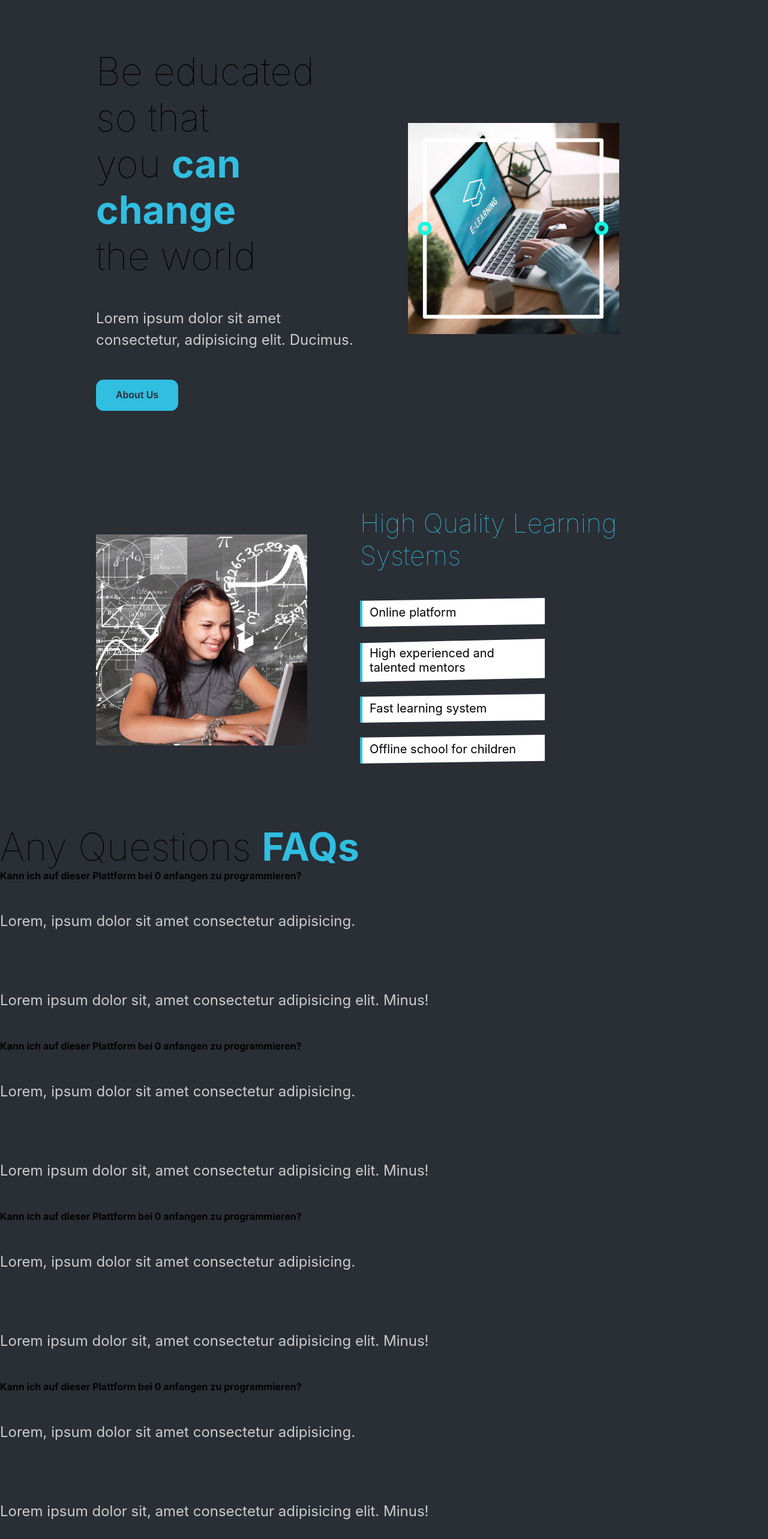
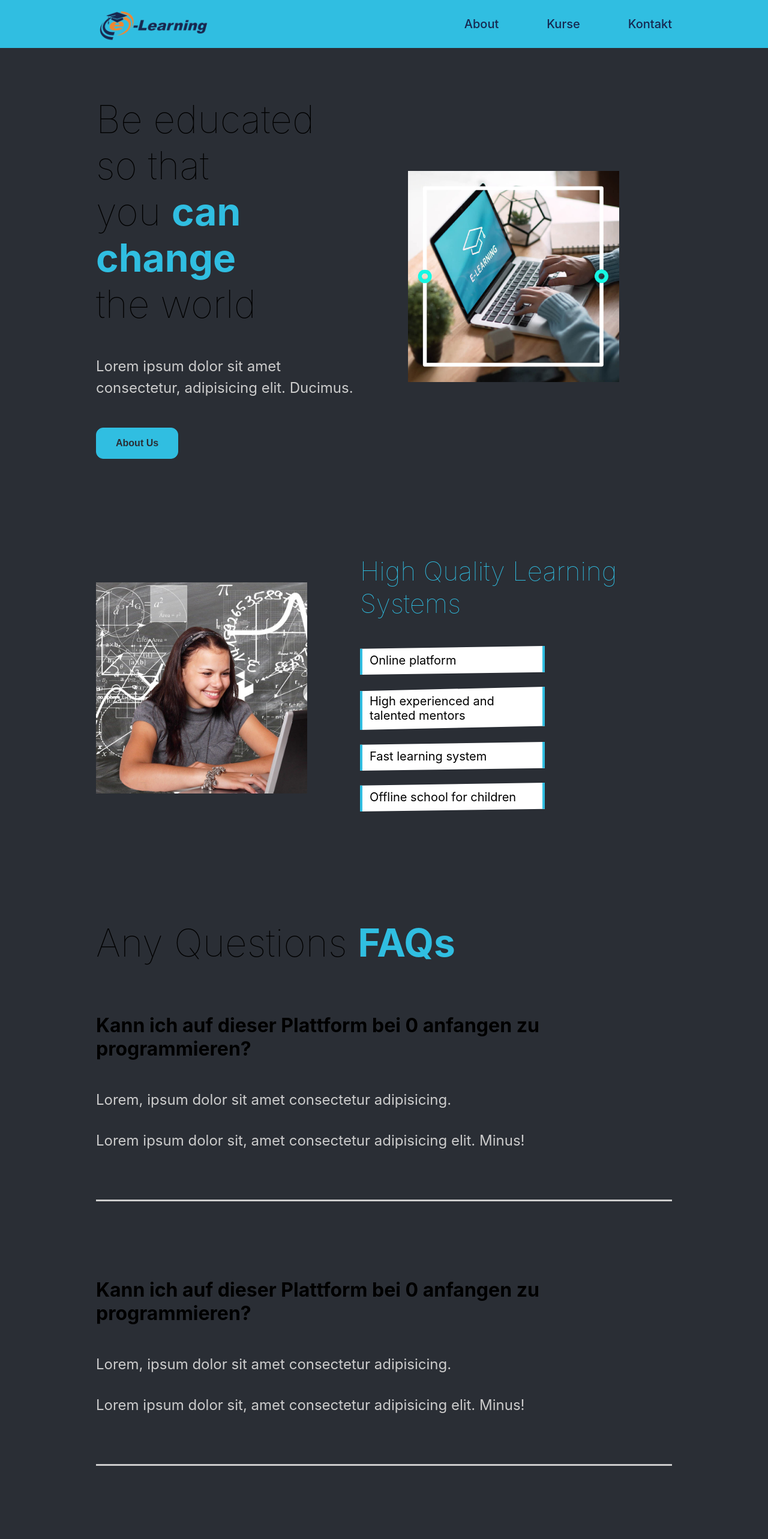
Before and after one commit to Bobomurod04/interactive-react-elearning, a React (Create React App) app: page / in a window 1280 px wide. Shown: the top 2566 px of the page at 60% size. Built offline with nearby package versions, Linux system fonts and the light colour scheme; a web font is replaced by a local one.

Commit message:
FAQ und Nav Components styled

```diff
--- a/src/App.js
+++ b/src/App.js
@@ -1,10 +1,12 @@
 import GlobalStyle from "./components/GlobalStyle";
+import Nav from "./components/Nav";
 import AboutUs from "./components/pages/AboutUs";
 
 function App() {
   return (
     <div className="App">
       <GlobalStyle />
+      <Nav />
       <AboutUs />
     </div>
   );
--- a/src/components/BenefitsSections.js
+++ b/src/components/BenefitsSections.js
@@ -42,6 +42,7 @@ const Benefits = styled(About)`
     width: 70%;
     clip-path: polygon(0 10%, 100% 0, 100% 91%, 0 100%);
     border-left: 4px solid #30bee1;
+    border-right: 4px solid #30bee1;
   }
 `
 
--- a/src/components/FaqSection.js
+++ b/src/components/FaqSection.js
@@ -1,8 +1,10 @@
-import React from 'react'
+import React from 'react';
+import styled from 'styled-components';
+import {About } from '../styles';
 
 const FaqSection = () => {
   return (
-    <div className="faq">
+    <Faq>
       <h2>Any Questions <span>FAQs</span></h2>
       <div className="question">
         <h4>Kann ich auf dieser Plattform bei 0 anfangen zu programmieren?</h4>
@@ -11,6 +13,7 @@ const FaqSection = () => {
           </p>
           <p>Lorem ipsum dolor sit, amet consectetur adipisicing elit. Minus!</p>
         </div>
+        <div className="faq-line"></div>
       </div>
       <div className="question">
         <h4>Kann ich auf dieser Plattform bei 0 anfangen zu programmieren?</h4>
@@ -19,6 +22,7 @@ const FaqSection = () => {
           </p>
           <p>Lorem ipsum dolor sit, amet consectetur adipisicing elit. Minus!</p>
         </div>
+        <div className="faq-line"></div>
       </div>
       <div className="question">
         <h4>Kann ich auf dieser Plattform bei 0 anfangen zu programmieren?</h4>
@@ -27,6 +31,7 @@ const FaqSection = () => {
           </p>
           <p>Lorem ipsum dolor sit, amet consectetur adipisicing elit. Minus!</p>
         </div>
+        <div className="faq-line"></div>
       </div>
       <div className="question">
         <h4>Kann ich auf dieser Plattform bei 0 anfangen zu programmieren?</h4>
@@ -35,9 +40,34 @@ const FaqSection = () => {
           </p>
           <p>Lorem ipsum dolor sit, amet consectetur adipisicing elit. Minus!</p>
         </div>
+        <div className="faq-line"></div>
       </div>
-    </div>
+    </Faq>
   )
-}
+};
+
+const Faq = styled(About)`
+  display: block;
+  h2 {
+    padding-bottom: 2rem;
+    font-weight: lighter;
+  }
+  .question {
+    padding: 3rem 0;
+    cursor: pointer;
+  }
+  .answer {
+    padding: 2rem 0;
+    p {
+      padding: 1rem 0;
+    }
+  }
+  .faq-line {
+    background-color: #ccc;
+    height: 0.2rem;
+    width: 100%;
+    margin: 2rem 0;
+  }
+`;
 
 export default FaqSection;
--- a/src/components/GlobalStyle.js
+++ b/src/components/GlobalStyle.js
@@ -37,6 +37,7 @@ const GlobalStyle = createGlobalStyle`
   }
   h4 {
     font-weight: bold;
+    font-size: 2rem;
   }
 
   span {
@@ -45,6 +46,8 @@ const GlobalStyle = createGlobalStyle`
   }
   a {
     font-size: 1rem;
+    text-decoration: none;
+    color: #fff;
   }
 
   p {
--- /dev/null
+++ b/src/components/Nav.js
@@ -0,0 +1,56 @@
+import React from 'react';
+import styled from 'styled-components';
+import Logo from '../images/logo.png';
+
+const Nav = () => {
+  return (
+    <StyledNav>
+      <img src = {Logo} alt="Logo Image" />
+      {/* <h1>
+        <a href="#" id = "logo">e-Learning</a>
+        <img src = {Logo} alt="Logo Image" />
+      </h1> */}
+      <ul>
+        <li><a href="#">About</a></li>
+        <li><a href="#">Kurse</a></li>
+        <li><a href="#">Kontakt</a></li>
+      </ul>
+    </StyledNav>
+  )
+};
+
+const StyledNav = styled.nav`
+  min-height: 10vh;
+  display: flex;
+  margin: 0 auto;
+  justify-content: space-between;
+  background-color: #30bee1;
+  align-items: center;
+  padding: 0 10rem;
+  img {
+    width: 12rem;
+    padding: 0;
+  }
+  ul {
+    display: flex;
+    list-style: none;
+  }
+/*
+  #logo {
+    font-weight: lighter;
+    font-size: 1.5rem;
+  } */
+
+  li {
+    padding-left: 5rem;
+    position: relative;
+    a {
+      color: #162850;
+      font-size: 1.25rem;
+      font-weight: 500;
+    }
+  }
+
+`;
+
+export default Nav;
```
Also changed, not shown: src/images/logo.png (added).
